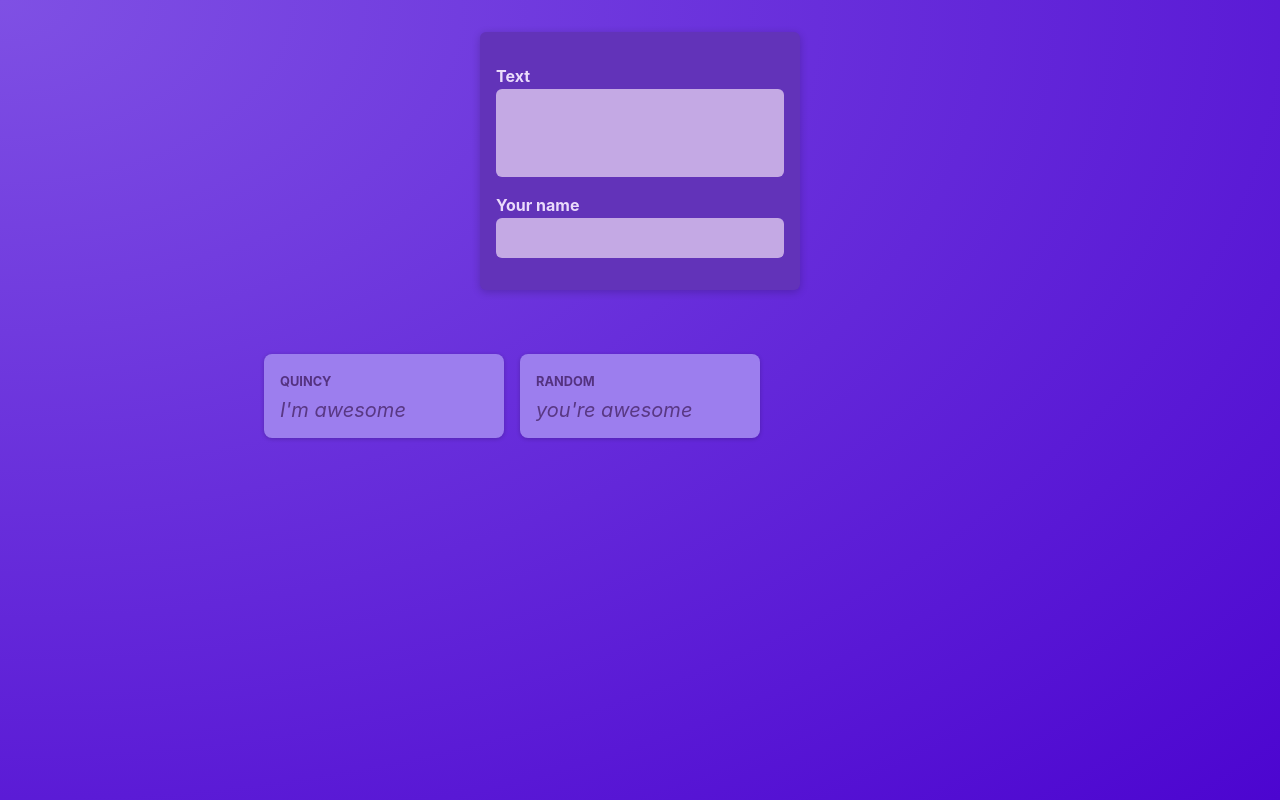
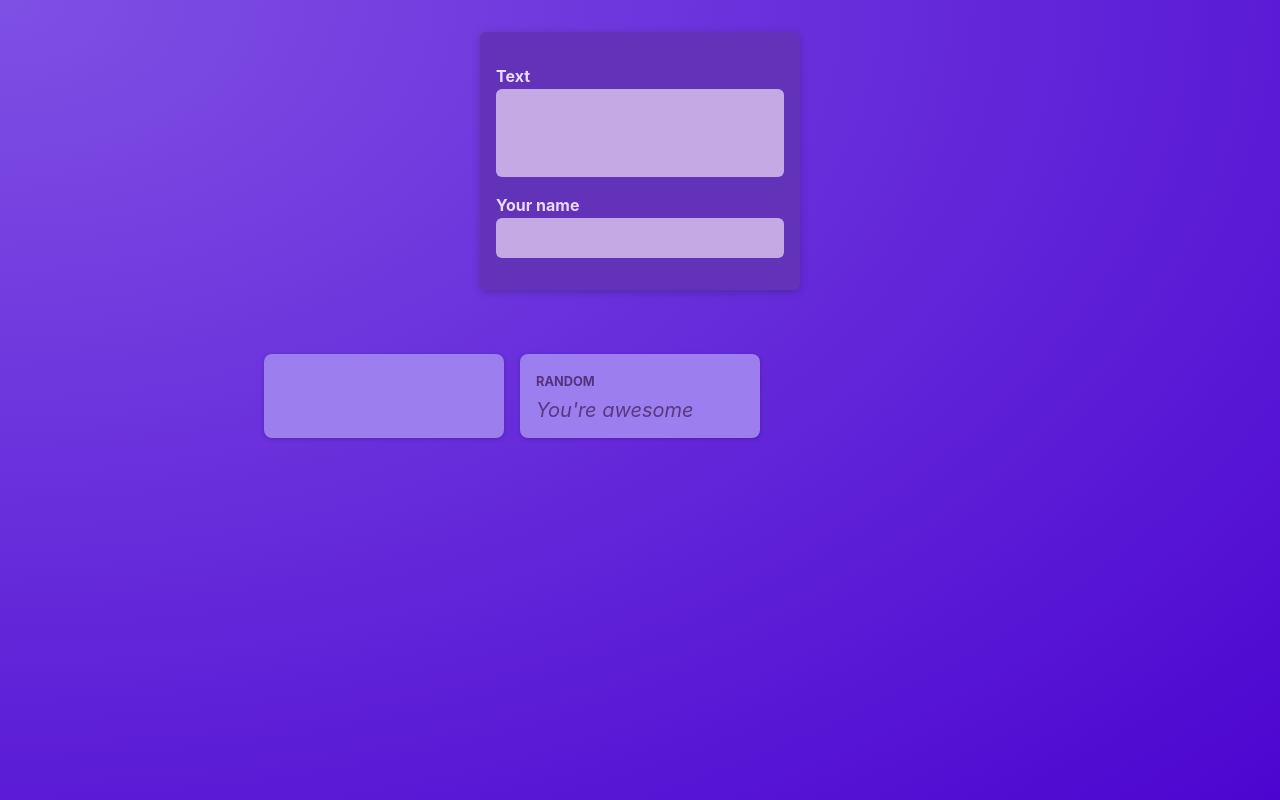
Before and after one commit to Quincy-Fer/react-summary-project, a React (Vite) app: page / in a window 1280 px wide. Built offline with nearby package versions, Linux system fonts and the light colour scheme.

Commit message:
Add state to PostList, add event handlers

```diff
--- a/src/components/NewPost.jsx
+++ b/src/components/NewPost.jsx
@@ -1,15 +1,15 @@
-import classes from './NewPost.module.css';
+import classes from "./NewPost.module.css";
 
-function NewPost() {
+function NewPost(props) {
   return (
     <form className={classes.form}>
       <p>
         <label htmlFor="body">Text</label>
-        <textarea id="body" required rows={3} />
+        <textarea id="body" required rows={3} onChange={props.onBodyChange} />
       </p>
       <p>
         <label htmlFor="name">Your name</label>
-        <input type="text" id="name" required />
+        <input type="text" id="name" required onChange={props.onAuthorChange}/>
       </p>
     </form>
   );
--- a/src/components/NewPost.module.css
+++ b/src/components/NewPost.module.css
@@ -23,6 +23,7 @@
   padding: 0.5rem;
   border-radius: 6px;
   border: none;
+  outline: none;
   background-color: #c4a9e4;
   color: #28262c;
 }
@@ -47,10 +48,10 @@
   background-color: #23014a;
 }
 
-  .actions button[type='button'] {
+.actions button[type="button"] {
   background-color: transparent;
 }
 
-  .actions button[type='button']:hover {
+.actions button[type="button"]:hover {
   color: #d1bee6;
 }
--- a/src/components/PostList.jsx
+++ b/src/components/PostList.jsx
@@ -1,14 +1,29 @@
 import Post from "./Post";
 import NewPost from "./NewPost";
 import classes from "./PostList.module.css";
+import { useState } from "react";
 
 export default function PostList() {
+  const [enteredBody, setEnteredBody] = useState("");
+  const [enteredAuthor, setEnteredAuthor] = useState("");
+
+  function bodyChangeHandler(event) {
+    setEnteredBody(event.target.value);
+  }
+
+  function authorChangeHandler(event) {
+    setEnteredAuthor(event.target.value);
+  }
+
   return (
     <>
-      <NewPost />
+      <NewPost
+        onBodyChange={bodyChangeHandler}
+        onAuthorChange={authorChangeHandler}
+      />
       <ul className={classes.posts}>
-        <Post author="Quincy" body="I'm awesome" />
-        <Post author="Random" body="you're awesome" />
+        <Post author={enteredAuthor} body={enteredBody} />
+        <Post author="Random" body="You're awesome" />
       </ul>
     </>
   );
```
Lines whose indentation alone changed are shown as unchanged.
